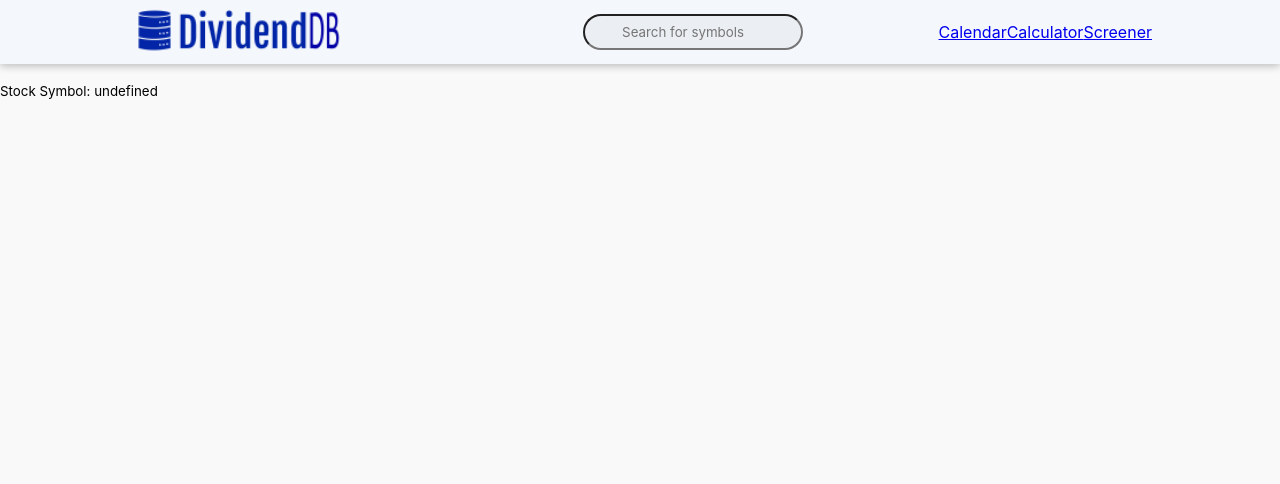
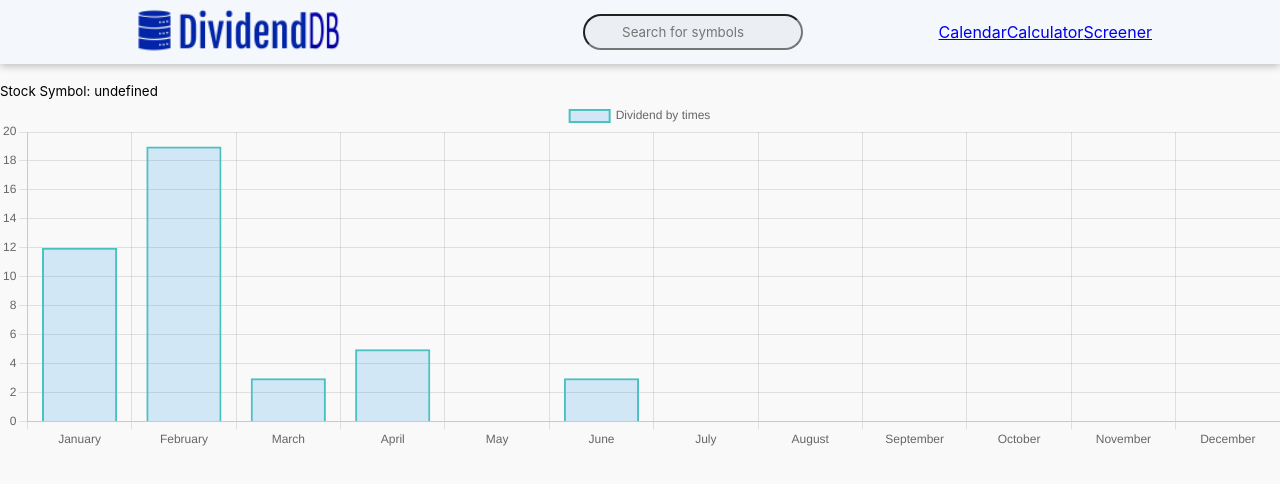
Before and after one commit to jiseong-choi/oxinion-finance, a React (Create React App) app in the folder client/: page /stocks/1 in a window 1280 px wide. Shown: the top 484 px of the page. Built offline with nearby package versions, Linux system fonts and the light colour scheme; no server answers.

Commit message:
[Feature] : Adding a simple barchart

```diff
--- a/client/package.json
+++ b/client/package.json
@@ -16,9 +16,11 @@
     "@types/react-table": "^7.7.1",
     "@types/styled-components": "^5.1.10",
     "axios": "^0.21.1",
+    "chart.js": "^3.5.0",
     "firebase": "^8.6.7",
     "react": "^17.0.2",
     "react-calendar": "^3.4.0",
+    "react-chartjs-2": "^3.0.4",
     "react-dom": "^17.0.2",
     "react-icons": "^4.2.0",
     "react-router-dom": "^5.2.0",
--- /dev/null
+++ b/client/src/components/Chart/BarChart.tsx
@@ -0,0 +1,48 @@
+import React from "react";
+import { Bar } from "react-chartjs-2";
+
+const BarChart = () => {
+  return (
+    <div>
+      <Bar
+        data={{
+          labels: [
+            "January",
+            "February",
+            "March",
+            "April",
+            "May",
+            "June",
+            "July",
+            "August",
+            "September",
+            "October",
+            "November",
+            "December",
+          ],
+          datasets: [
+            {
+              label: "Dividend by times",
+              data: [12, 19, 3, 5, 0, 3],
+              backgroundColor: ["rgba(54, 162, 235, 0.2)"],
+              borderColor: ["rgba(75, 192, 192, 1)"],
+              borderWidth: 2,
+            },
+          ],
+        }}
+        width={100}
+        height={350}
+        options={{
+          maintainAspectRatio: false,
+          scales: {
+            y: {
+              beginAtZero: true,
+            },
+          },
+        }}
+      />
+    </div>
+  );
+};
+
+export default BarChart;
--- a/client/src/components/Stock/Stock.tsx
+++ b/client/src/components/Stock/Stock.tsx
@@ -2,6 +2,7 @@ import React, { useState, useEffect } from "react";
 import { useParams } from "react-router-dom";
 import axios from "axios";
 import Header from "../common/Header/Header";
+import BarChart from "../Chart/BarChart";
 
 const Stock = () => {
   const { ticker }: any = useParams();
@@ -17,9 +18,16 @@ const Stock = () => {
       });
   }, [ticker]);
 
-  console.log(stockDetails);
+  // console.log(stockDetails);
 
-  const { name, ticker: stockTicker, sector }: any = stockDetails || {};
+  const {
+    name,
+    ticker: stockTicker,
+    sector,
+    divHistory,
+  }: any = stockDetails || {};
+
+  console.log(divHistory);
 
   return (
     <div>
@@ -28,6 +36,7 @@ const Stock = () => {
         <h1>{name}</h1>
         <small>{`Stock Symbol: ${stockTicker}`}</small>
         <h3> {sector} </h3>
+        <BarChart />
       </div>
     </div>
   );
```
Also changed, not shown: 1 other file (tests, documents, lock files or other folders).
